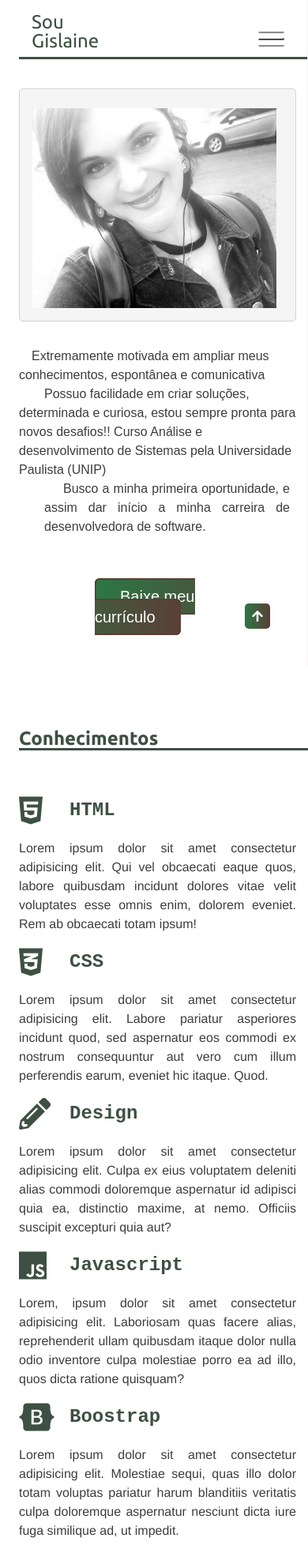
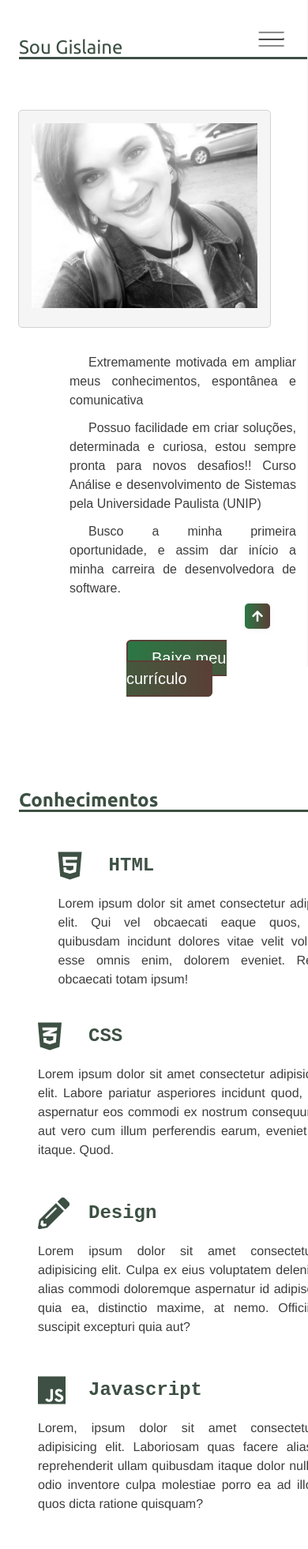
Before and after one commit to GiVicking/My_Portifolio, a plain HTML site: page Sobre.html in a window 390 px wide. Shown: the top 1961 px of the page at 79% size. Drawn offline with Linux system fonts and the light colour scheme.

Commit message:
atualização

```diff
--- a/Sobre.html
+++ b/Sobre.html
@@ -54,11 +54,12 @@
 
 
  <!--imagem------------------------------------------------------->
-  <figure class="vicking">
+ <div class="text">Sou Gislaine</div>
+ <figure class="vicking">
     <img src="./Imagens/myfoto6.jpeg" alt="Foto Pessoal" class="all">
   </figure>
 <!--História------------------------------------------------------------->
-<div class="text">Sou Gislaine</div>
+
     <p class="par1">Extremamente motivada em ampliar meus conhecimentos,
       espontânea e comunicativa</p>
     <p class="par2">Possuo facilidade em criar soluções, determinada e curiosa,
--- a/css/style-about.css
+++ b/css/style-about.css
@@ -202,54 +202,42 @@ margin-left:2rem;
 }
 
 /*------------------------------------------------------------------------*/
-@media all and (min-width:1000px){
-  body{
-      width: 1000px;
-      margin:auto;
-  }
-}
+
 @media all and (max-width:600px){
 
 
-.text {
+ .text {
+  font-size: 1.5rem;
+  color:#3d5043 ;
+  width: 27rem;
+  margin-top: 3rem;
+  margin-left: 0rem;
+  border-bottom: 3px solid #3d5043;
+}
+ .vicking{
+   display: inline;
+    width: 20rem;
+    margin-bottom: 2rem;
+  }
 
-    color:#3d5043;
-    font-size: 1.5rem;
-    text-align: center;
-    margin: 0;
-    padding: 1rem 26rem 3.5rem 1rem;
-    width: 0;
-    height: 0;
-    border-bottom: 3px solid #3d5043;
-    }
-.vicking{
-display: inline;
-margin-top: 7rem;
-margin-left:5rem;
-margin-right: 0rem;
-margin-bottom: 2rem;
-padding: 1.5rem 1.5rem 1rem 1rem;
-width: 23rem;
-}
 .par1{
-  display: inline;
+
   margin-right: 0rem;
-  margin-left: 1rem;
-  width: 20rem;
-  margin-bottom: 20rem;
-}
+  margin-left: 4rem;
+  }
+
 .par2{
-  display: inline;
+
   margin-right: 0rem;
-  margin-left: 2rem;
+  margin-left: 4rem;
 }
 .par3{
-  margin-right: 0.5rem;
-  margin-left: 2rem;
+  margin-right: 0rem;
+  margin-left: 4rem;
 }
 .par4 {
   margin-right: 1.5rem;
-  margin-left: 6rem;
+  margin-left: 8.5rem;
   margin-bottom: 5rem;
   font-size: 1rem;
   }
--- a/css/style-skills.css
+++ b/css/style-skills.css
@@ -6,7 +6,7 @@
     row-gap: .5rem;
     margin-top: 0rem;
     text-align: justify;
-    margin-left: 1.5rem;
+    margin-left: 1rem;
     padding: 2rem 2rem 2rem 2rem;
     }
 .conhecimento:nth-child(1) {
@@ -82,47 +82,58 @@
     object-fit: cover;
     height: 100%;
   }
-  @media all and (min-width:1000px){
-    body{
-        width: 1000px;
-        margin:auto;
-    }
-  }
+
+
   @media all and (max-width:600px){
     .conhecimentos{
       display: inline;
-      width: 10rem;
+
       }
     .conhecimento:nth-child(1) {
-      margin-top: 1rem;
-      margin-bottom: 0;
+     display: inline-block;
+     width: 23em;
+      margin-top: 2rem;
+      margin-left:0.1rem;
+      margin-bottom: 2em;
       }
       .conhecimento:nth-child(2) {
-      margin-top: 1rem;
-      margin-bottom: 0;
+        display: inline-block;
+        width: 23em;
+         margin-top: 0.5rem;
+         margin-left:1.5rem;
+         margin-bottom: 2.5em;
          }
          .conhecimento:nth-child(3) {
-      margin-top: 1rem;
-      margin-bottom: 0;
+          display: inline-block;
+          width: 22em;
+           margin-top: 0.5rem;
+           margin-left:1.5rem;
+           margin-bottom: 2.5em;
            }
            .conhecimento:nth-child(4) {
-      margin-top: 1rem;
-      margin-bottom: 0;
+            display: inline-block;
+            width: 22em;
+             margin-top: 0.5rem;
+             margin-left:1.5rem;
+             margin-bottom: 2.5em;
              }
              .conhecimento:nth-child(5) {
-      margin-top: 1rem;
-      margin-bottom: 0;
+              display: inline-block;
+              width: 22em;
+               margin-top: 0.5rem;
+               margin-left:1.5rem;
+               margin-bottom: 2.5em;
                }
                .conhecimento:nth-child(6) {
-      margin-top: 1rem;
-      margin-bottom: 1.5rem;
+                display: inline-block;
+                width: 22em;
+                 margin-top: 0.5rem;
+                 margin-left:1.5rem;
+                 margin-bottom: 2.5em;
                  }
     .conhecimentos-img-wrapper img {
       width: 12em;
       margin-left: em;
-      background: #8d6255;
-      background: -webkit-linear-gradient(to right, #578566, #b67c6a);
-      background: linear-gradient(to right, #5b8f6c, #af7f70);
       padding: 0.5rem 8rem 0rem 7.5rem;
     }
     .conhecimento-header i{
```
Lines whose indentation alone changed are shown as unchanged.
